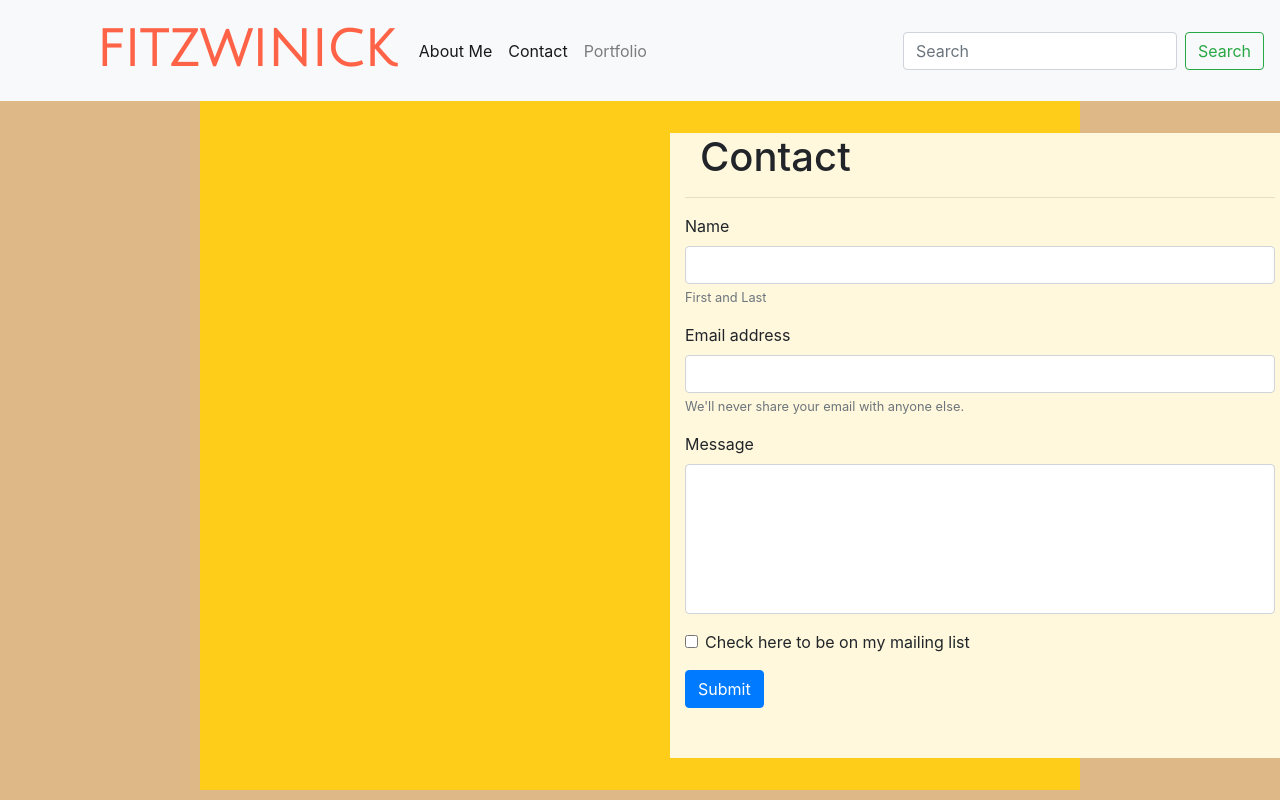
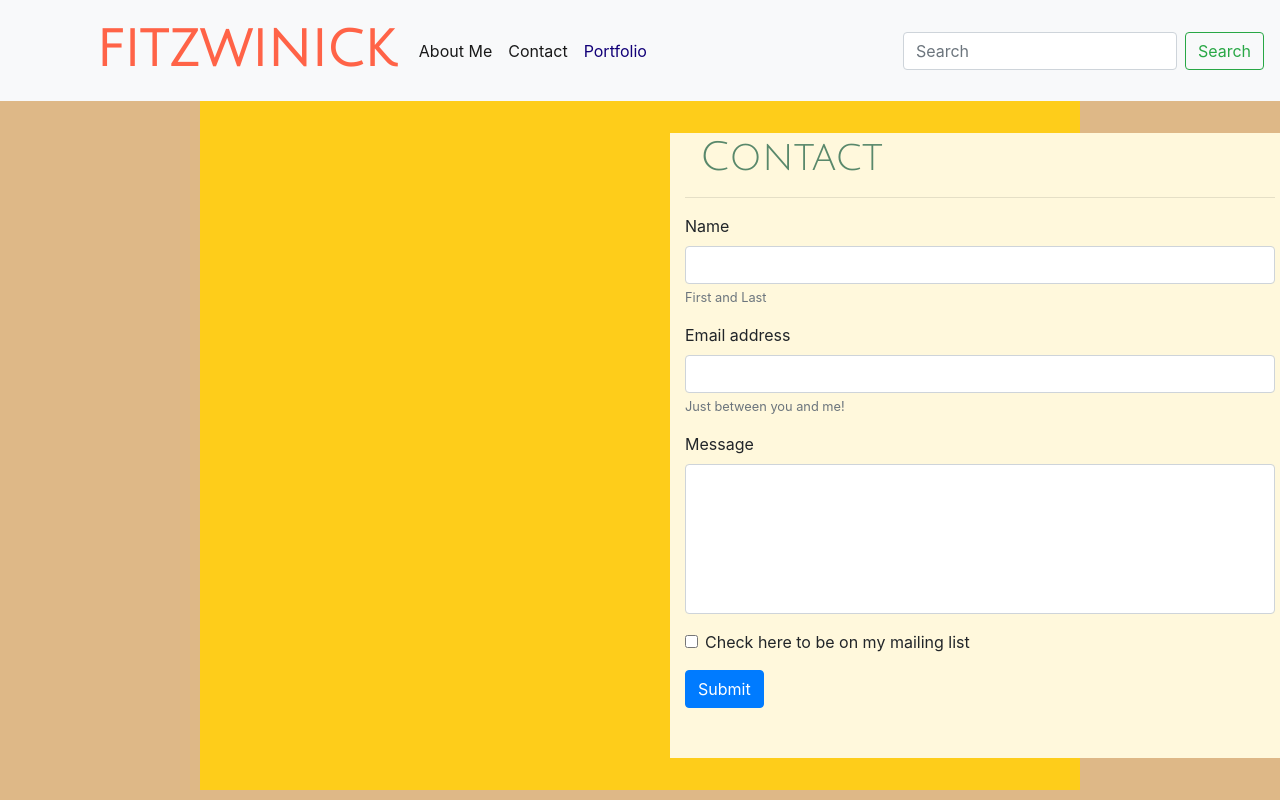
Before and after one commit to mfitzwinick/Responsiveness-Portfolio, a plain HTML site: page contactindex.html in a window 1280 px wide. Drawn offline with nearby package versions, Linux system fonts and the light colour scheme.

Commit message:
added a hrefs

```diff
--- a/contactindex.html
+++ b/contactindex.html
@@ -5,6 +5,7 @@
     <meta charset="UTF-8" />
     <meta name= "viewport" content= "width-device-width, initial scale=1"/>
     <link rel="stylesheet" href="https://cdn.jsdelivr.net/npm/bootstrap@4.5.3/dist/css/bootstrap.min.css" integrity="sha384-TX8t27EcRE3e/ihU7zmQxVncDAy5uIKz4rEkgIXeMed4M0jlfIDPvg6uqKI2xXr2" crossorigin="anonymous">
+    <link href="https://fonts.googleapis.com/css2?family=Julius+Sans+One&family=Ultra&display=swap" rel="stylesheet">
     <link href="https://fonts.googleapis.com/css2?family=Julius+Sans+One&family=Ultra&display=swap" rel="stylesheet">
     <link rel="stylesheet" href="style.css"/>
     <title>About Me</title>
@@ -25,7 +26,7 @@
           <a class="nav-link" href="contactindex.html">Contact <span class="sr-only">(current)</span></a>
         </li>
         <li class="nav-item">
-          <a class="nav-link" href="portfolioindex.html">Portfolio</a>
+          <a class="nav-link" href="portfolioindex.html"id="navportfoliolink">Portfolio</a>
         </li>
 
       </ul>
@@ -42,7 +43,7 @@
         <div class= "row">
         </div>
             <div class= "col-md-12">
-                <h1>Contact</h1>
+                <h1 style="font-family: 'Julius Sans One', sans-serif !important;color:#59886B">Contact</h1>
             </div>
 <hr>
 
@@ -56,7 +57,7 @@
         <div class="form-group">
           <label for="exampleInputEmail1">Email address</label>
           <input type="email" class="form-control" id="exampleInputEmail1" aria-describedby="emailHelp">
-          <small id="emailHelp" class="form-text text-muted">We'll never share your email with anyone else.</small>
+          <small id="emailHelp" class="form-text text-muted">Just between you and me!</small>
         </div>
         <div class="form-group">
           <label for="message-input">Message</label>
```
Also changed, not shown: portfolioindex.html (+5 -5 lines).
